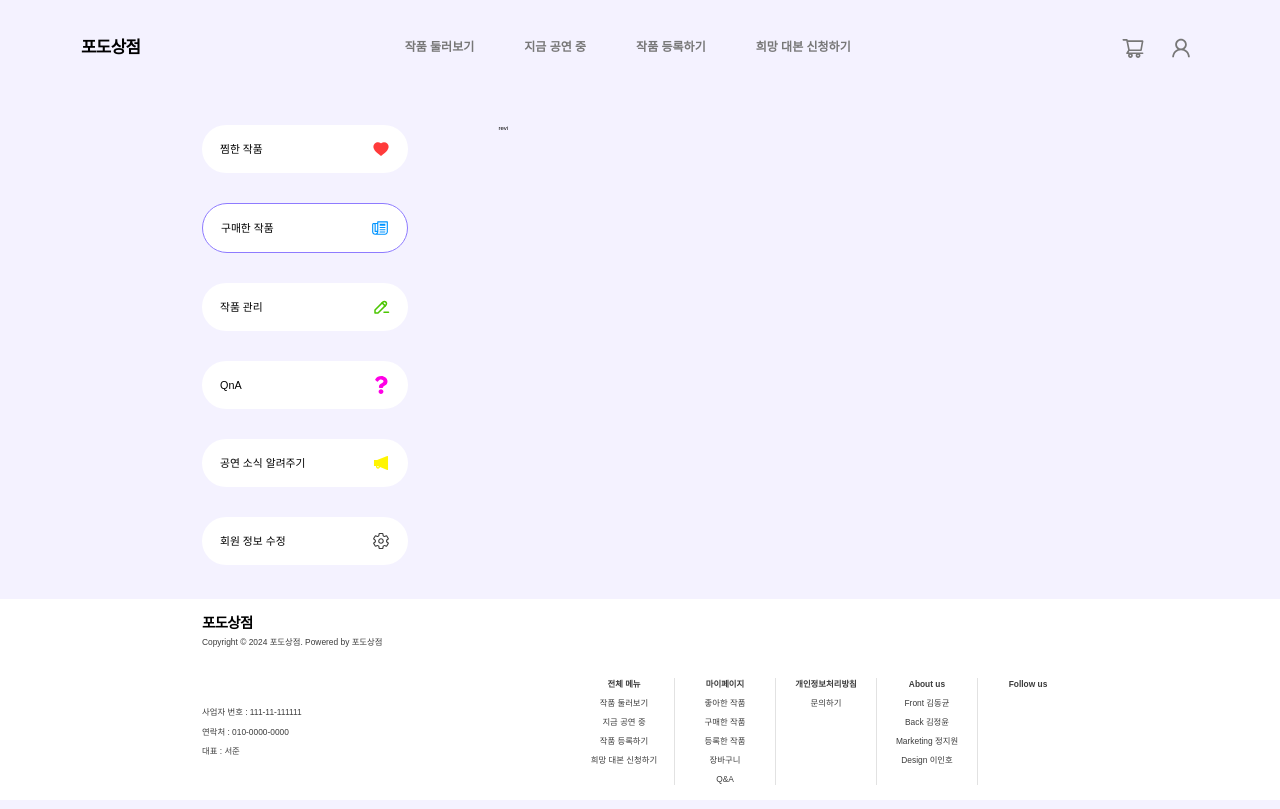
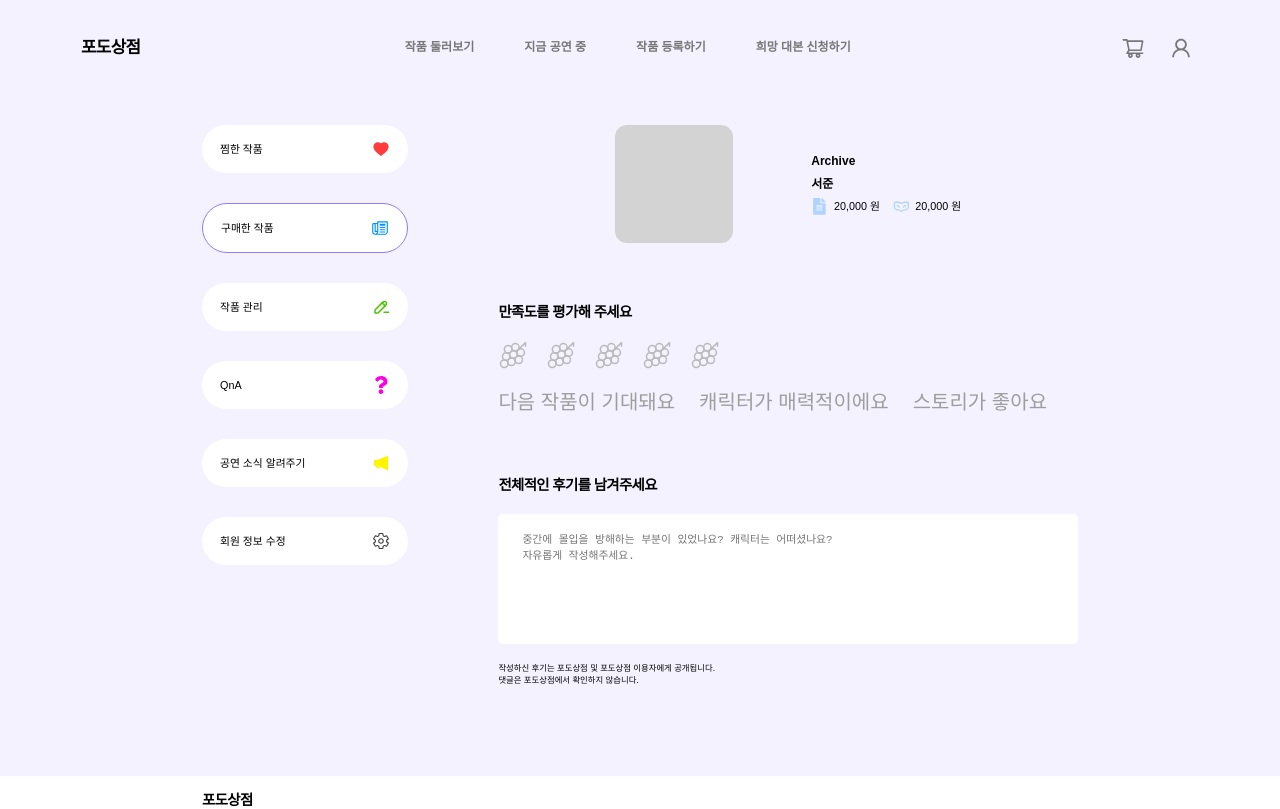
Before and after one commit to game240/FE, a React (Vite) app: page /mypage/purchase/1 in a window 1280 px wide. Shown: the top 809 px of the page. Built offline with nearby package versions, Linux system fonts and the light colour scheme.

Commit message:
FEAT : 후기 작성 페이지 구현

```diff
--- a/src/pages/mypage/components/ItemInfo/style.ts
+++ b/src/pages/mypage/components/ItemInfo/style.ts
@@ -39,6 +39,7 @@ export const Price = styled.div<{ $soldOut: boolean }>`
 
 export const PriceBox = styled.div`
   ${FlexBetween};
+  min-width: 25rem;
   max-width: 30rem;
 `;
 
--- a/src/pages/mypage/qna/style.ts
+++ b/src/pages/mypage/qna/style.ts
@@ -1,6 +1,4 @@
-import COLOR from "@/styles/color";
 import { FlexColumn } from "@/styles/flex";
-import { FONT_LARGE } from "@/styles/font";
 import styled from "styled-components";
 
 export const Question = styled.div`
@@ -10,17 +8,6 @@ export const Question = styled.div`
   & > textarea {
     width: 100%;
     height: 21.8rem;
-    padding: 3rem 4rem;
-    border: none;
-    border-radius: 0.8rem;
-    outline: none;
-    box-sizing: border-box;
-    resize: none;
-    ${FONT_LARGE};
-
-    &:focus {
-      border: 1px solid ${COLOR.puple5};
-    }
   }
 
   & > button {
--- a/src/pages/mypage/review/index.tsx
+++ b/src/pages/mypage/review/index.tsx
@@ -1,9 +1,41 @@
+import * as S from "./style";
+import ItemInfo from "../components/ItemInfo";
 import Layout from "../components/Layout";
+import { LuGrape } from "react-icons/lu";
 
 const Review = () => {
   return (
     <Layout currentTab="구매한 작품">
-      <p>revi</p>
+      <S.SectionInfo>
+        <div className="alt-img" />
+        <ItemInfo management={false} />
+      </S.SectionInfo>
+
+      <S.SectionEvaluation>
+        <h4>만족도를 평가해 주세요</h4>
+        <S.Grape>
+          {[...Array(5)].map((_, i) => (
+            <LuGrape key={i} strokeWidth={1.2} />
+          ))}
+        </S.Grape>
+
+        <S.ListSelection>
+          <li>다음 작품이 기대돼요</li>
+          <li>캐릭터가 매력적이에요</li>
+          <li>스토리가 좋아요</li>
+        </S.ListSelection>
+      </S.SectionEvaluation>
+
+      <S.SectionText>
+        <h4>전체적인 후기를 남겨주세요</h4>
+        <textarea
+          placeholder="중간에 몰입을 방해하는 부분이 있었나요? 캐릭터는 어떠셨나요?&#13;&#10;자유롭게 작성해주세요."
+        />
+        <ul>
+          <li>작성하신 후기는 포도상점 및 포도상점 이용자에게 공개됩니다.</li>
+          <li>댓글은 포도상점에서 확인하지 않습니다.</li>
+        </ul>
+      </S.SectionText>
     </Layout>
   );
 };
--- a/src/pages/mypage/review/style.ts
+++ b/src/pages/mypage/review/style.ts
@@ -0,0 +1,56 @@
+import COLOR from "@/styles/color";
+import { FlexCenter, FlexColumn } from "@/styles/flex";
+import { FONT_SMALL } from "@/styles/font";
+import styled from "styled-components";
+
+export const SectionInfo = styled.section`
+  ${FlexCenter};
+  gap: 13rem;
+  margin-bottom: 10rem;
+
+  .alt-img {
+    width: 19.7rem;
+    height: 19.7rem;
+    border-radius: 2rem;
+    background-color: lightgrey;
+  }
+`;
+
+export const SectionEvaluation = styled.section`
+  ${FlexColumn};
+  gap: 3rem;
+  margin-bottom: 10rem;
+`;
+
+export const Grape = styled.div`
+  display: flex;
+  gap: 3rem;
+
+  & > svg {
+    width: 5rem;
+    height: 5rem;
+    color: ${COLOR.grey4};
+  }
+`;
+
+export const ListSelection = styled.ul`
+  display: flex;
+  gap: 4rem;
+  color: ${COLOR.grey5};
+  font-size: 20px;
+  line-height: 28px;
+`;
+
+export const SectionText = styled.section`
+  ${FlexColumn};
+  gap: 3rem;
+  margin-bottom: 10rem;
+
+  & > textarea {
+    height: 21.8rem;
+  }
+
+  & > ul {
+    ${FONT_SMALL};
+  }
+`;
--- a/src/styles/globalStyle.ts
+++ b/src/styles/globalStyle.ts
@@ -1,5 +1,12 @@
 import { createGlobalStyle } from "styled-components";
-import { FONT_H1, FONT_H2, FONT_H3, FONT_H4, FONT_H5 } from "./font";
+import {
+  FONT_H1,
+  FONT_H2,
+  FONT_H3,
+  FONT_H4,
+  FONT_H5,
+  FONT_LARGE,
+} from "./font";
 import COLOR from "./color";
 import { FlexColumn } from "./flex";
 import { FONT_BOLD } from "./fontWeight";
@@ -53,6 +60,19 @@ const GlobalStyle = createGlobalStyle`
     text-decoration: none;
     color: inherit;
   }
+  textarea {
+    padding: 3rem 4rem;
+    border: none;
+    border-radius: 0.8rem;
+    outline: none;
+    box-sizing: border-box;
+    resize: none;
+    ${FONT_LARGE};
+
+    &:focus {
+      border: 1px solid ${COLOR.puple5};
+    }
+  }
 
   #root {
     ${FlexColumn};
```
